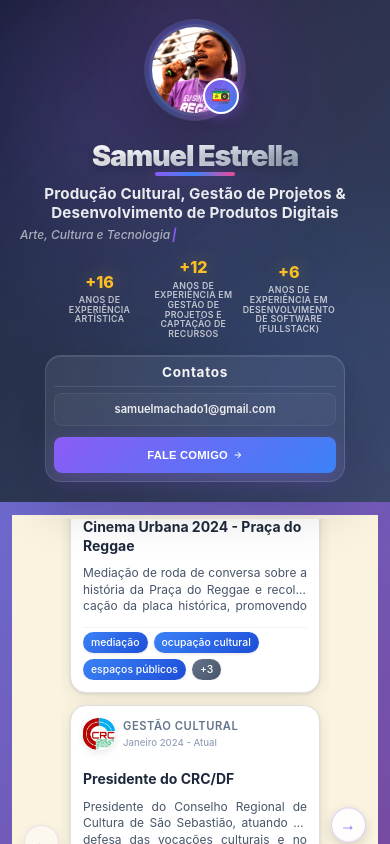
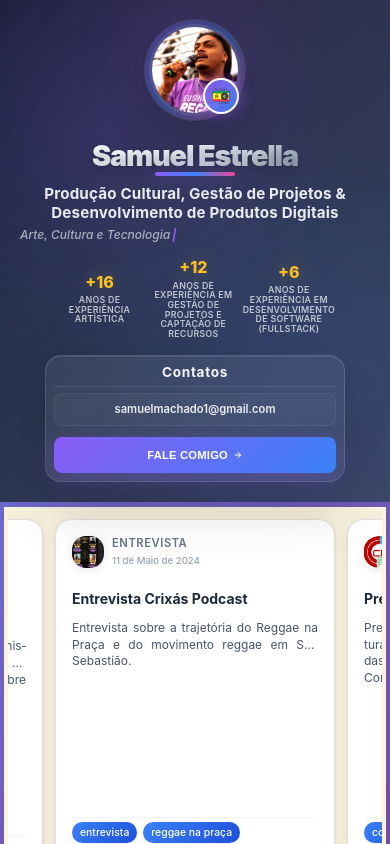
Before and after one commit to samuelmachado1/portifolioCultural, a React (Vite) app: page / in a window 390 px wide. Built offline with nearby package versions, Linux system fonts and the light colour scheme.

Commit message:
feat: adding new experiences and update layout to mobile

```diff
--- a/src/components/Board/Board.css
+++ b/src/components/Board/Board.css
@@ -101,7 +101,6 @@
   position: relative;
   display: flex;
   align-items: center;
-  justify-content: center;
   width: 100%;
   max-width: 100vw;
   margin: 0;
@@ -166,7 +165,7 @@
   user-select: none;
   overflow-x: auto;
   overflow-y: hidden;
-  scroll-snap-type: x mandatory;
+  scroll-snap-type: x proximity;
   -webkit-overflow-scrolling: touch;
   scrollbar-width: thin;
   scrollbar-color: rgba(139, 92, 246, 0.3) transparent;
@@ -199,7 +198,7 @@
   width: 270px;
   min-width: 270px;
   max-width: 270px;
-  scroll-snap-align: center;
+  scroll-snap-align: start;
 }
 
 .timeline-card-container::-webkit-scrollbar {
@@ -222,18 +221,21 @@
 
 @media (max-width: 768px) {
   .board {
-    min-height: 400px;
-    padding: 0.5rem;
+    padding: 0.25rem;
+    margin: 4px;
+    overflow-x: hidden;
+    overflow-y: visible;
+    justify-content: flex-start;
   }
 
   .timeline-header {
-    margin-bottom: 1rem;
+    margin-bottom: 0.5rem;
     text-align: center;
   }
 
   .timeline-title {
-    font-size: 1.5rem;
-    margin-bottom: 8px;
+    font-size: 1.3rem;
+    margin-bottom: 4px;
   }
 
   .timeline-navigation {
@@ -241,21 +243,73 @@
     width: 100%;
     max-width: 100vw;
     margin: 0;
-    padding: 0 50px;
+    padding: 0;
     box-sizing: border-box;
-    overflow: hidden;
+    overflow: visible;
   }
 
   .timeline-card-container {
-    gap: 1rem;
-    padding: 1rem 0.5rem;
+    gap: 16px;
+    padding: 12px 8px;
     max-width: 100vw;
-    scrollbar-width: none;
-    -ms-overflow-style: none;
+    overflow-x: auto !important;
+    overflow-y: hidden !important;
+    scrollbar-width: thin;
+    -ms-overflow-style: auto;
+    scroll-padding-left: 8px;
+    flex-direction: row !important;
+    flex-wrap: nowrap !important;
   }
 
   .timeline-card-container::-webkit-scrollbar {
+    height: 4px;
+  }
+
+  .timeline-card-container .timeline-card {
+    width: 260px;
+    min-width: 260px;
+    max-width: 260px;
+  }
+
+  .timeline-nav-button {
     display: none;
+  }
+}
+
+@media (max-width: 480px) {
+  .board {
+    padding: 0.25rem;
+    margin: 2px;
+    justify-content: flex-start;
+  }
+
+  .timeline-header {
+    margin-bottom: 0.25rem;
+  }
+
+  .timeline-title {
+    font-size: 1.2rem;
+    margin-bottom: 2px;
+  }
+
+  .timeline-navigation {
+    width: 100%;
+    max-width: 100vw;
+    margin: 0;
+    padding: 0;
+    box-sizing: border-box;
+    overflow: visible;
+  }
+
+  .timeline-card-container {
+    padding: 6px 4px;
+    padding-top: 8px;
+    gap: 12px;
+    scroll-padding-left: 4px;
+    overflow-x: auto !important;
+    overflow-y: hidden !important;
+    flex-direction: row !important;
+    flex-wrap: nowrap !important;
   }
 
   .timeline-card-container .timeline-card {
@@ -265,93 +319,25 @@
   }
 
   .timeline-nav-button {
-    width: 40px;
-    height: 40px;
-    font-size: 1.2em;
-    background: rgba(255, 255, 255, 0.9);
-    border: 2px solid rgba(139, 92, 246, 0.3);
-    color: #8b5cf6;
-    box-shadow: 0 4px 12px rgba(0, 0, 0, 0.15);
-  }
-
-  .timeline-nav-button:hover {
-    background: rgba(139, 92, 246, 0.1);
-    border-color: rgba(139, 92, 246, 0.5);
-    transform: translateY(-50%) scale(1.05);
-  }
-
-  .timeline-nav-button:disabled {
-    opacity: 0.3;
-    cursor: not-allowed;
-  }
-
-  .timeline-nav-left {
-    left: 0.5rem;
-  }
-
-  .timeline-nav-right {
-    right: 0.5rem;
-  }
-}
-
-@media (max-width: 480px) {
-  .board {
-    min-height: 350px;
-    padding: 0.25rem;
-  }
-
-  .timeline-header {
-    margin-bottom: 0.75rem;
-  }
-
-  .timeline-title {
-    font-size: 1.3rem;
-    margin-bottom: 8px;
-  }
-
-  .timeline-navigation {
-    width: 100%;
-    max-width: 100vw;
-    margin: 0;
-    padding: 0 45px;
-    box-sizing: border-box;
-    overflow: hidden;
-  }
-
-  .timeline-card-container {
-    padding: 0.75rem 0.25rem;
-    gap: 0.75rem;
-  }
-
-  .timeline-card-container .timeline-card {
-    width: 250px;
-    min-width: 250px;
-    max-width: 250px;
-  }
-
-  .timeline-nav-button {
-    width: 35px;
-    height: 35px;
-    font-size: 1rem;
-    border-width: 1px;
-  }
-
-  .timeline-nav-left {
-    left: 0.5rem;
-  }
-
-  .timeline-nav-right {
-    right: 0.5rem;
+    display: none;
   }
 }
 
 @media (max-width: 768px) and (orientation: landscape) {
   .board {
-    min-height: 200px;
+    justify-content: flex-start;
+    padding: 0.25rem;
+    margin: 2px;
   }
 
   .timeline-card-container {
-    padding: 0.25rem 0.5rem;
+    padding: 6px 4px;
+    padding-top: 8px;
+    scroll-padding-left: 4px;
+    overflow-x: auto !important;
+    overflow-y: hidden !important;
+    flex-direction: row !important;
+    flex-wrap: nowrap !important;
   }
 }
 
@@ -402,21 +388,31 @@
 }
 
 @media (max-width: 360px) {
+  .board {
+    margin: 2px;
+  }
+
   .timeline-navigation {
-    padding: 0 40px;
+    padding: 0;
+  }
+
+  .timeline-card-container {
+    padding: 6px 4px;
+    padding-top: 8px;
+    scroll-padding-left: 4px;
+    overflow-x: auto !important;
+    overflow-y: hidden !important;
+    flex-direction: row !important;
+    flex-wrap: nowrap !important;
+  }
+
+  .timeline-card-container .timeline-card {
+    width: 260px;
+    min-width: 260px;
+    max-width: 260px;
   }
 
   .timeline-nav-button {
-    width: 30px;
-    height: 30px;
-    font-size: 0.9rem;
-  }
-
-  .timeline-nav-left {
-    left: 0.25rem;
-  }
-
-  .timeline-nav-right {
-    right: 0.25rem;
+    display: none;
   }
 }
--- a/src/components/Board/Board.tsx
+++ b/src/components/Board/Board.tsx
@@ -20,6 +20,15 @@ export const Board: React.FC<BoardProps> = ({
   const [dragStart, setDragStart] = useState<{ x: number; scrollLeft: number }>({ x: 0, scrollLeft: 0 });
 
   const timelineItems = houses.slice(0, 15);
+
+  // Garante que o scroll comece no início (primeiro card visível completo)
+  useEffect(() => {
+    const container = containerRef.current;
+    if (!container) return;
+
+    // Define scroll inicial para 0 (início)
+    container.scrollLeft = 0;
+  }, []);
 
   useEffect(() => {
     const container = containerRef.current;
@@ -97,14 +106,14 @@ export const Board: React.FC<BoardProps> = ({
   };
 
   const scrollLeft = () => {
-    if (containerRef.current) {
+    if (containerRef.current && window.innerWidth > 768) {
       const cardWidth = 320;
       containerRef.current.scrollBy({ left: -cardWidth, behavior: 'smooth' });
     }
   };
 
   const scrollRight = () => {
-    if (containerRef.current) {
+    if (containerRef.current && window.innerWidth > 768) {
       const cardWidth = 320;
       containerRef.current.scrollBy({ left: cardWidth, behavior: 'smooth' });
     }
--- a/src/components/TimelineCard/TimelineCard.css
+++ b/src/components/TimelineCard/TimelineCard.css
@@ -93,8 +93,8 @@
   flex-direction: row;
   overflow-x: auto;
   overflow-y: hidden;
-  padding: 20px 10px;       /* Padding maior para cards maiores */
-  gap: 20px;                /* Gap maior entre cards */
+  padding: 20px 10px;
+  gap: 20px;
   width: 100%;
   max-width: 100%;
   box-sizing: border-box;
@@ -102,13 +102,14 @@
   z-index: 2;
   flex-wrap: nowrap;
   justify-content: flex-start;
-  align-items: stretch;     /* Cards com altura uniforme */
+  align-items: stretch;
   scroll-behavior: smooth;
-  scrollbar-width: thin;    /* Mostra scrollbar fina */
+  scrollbar-width: thin;
   scrollbar-color: rgba(0,0,0,0.3) rgba(0,0,0,0.1);
   cursor: grab;
   user-select: none;
-  min-height: 450px;        /* Aumentado em 25px (350px + 25px) */
+  min-height: 450px;
+  scroll-snap-type: x proximity;
 }
 
 .timeline-card-container:active {
@@ -140,12 +141,14 @@
   background-color: #ffffff;
   border: 1px solid #e0e0e0;
   border-radius: 16px;
-  padding: 22px;              /* Aumentado em 2px (20px + 2px) */
-  min-width: 280px;           /* Aumentado em 20px (260px + 20px) */
-  max-width: 300px;           /* Aumentado em 20px (280px + 20px) */
-  width: 290px;               /* Aumentado em 20px (270px + 20px) */
-  min-height: 365px;          /* Aumentado em 25px (340px + 25px) */
-  max-height: 445px;          /* Aumentado em 25px (420px + 25px) */
+  padding: 22px;
+  min-width: 280px;
+  max-width: 300px;
+  width: 290px;
+  min-height: 365px;
+  max-height: 445px;
+  flex-shrink: 0;
+  scroll-snap-align: start;
   box-shadow:
     0 4px 20px rgba(0,0,0,0.08),
     0 1px 3px rgba(0,0,0,0.1);
@@ -594,16 +597,17 @@
   }
 }
 
-/* Mobile landscape */
+/* Tablets e Mobile landscape */
 @media (max-width: 768px) {
   .timeline-card {
-    width: 240px;
-    min-width: 220px;
+    width: 260px;
+    min-width: 260px;
     max-width: 260px;
-    padding: 14px;
+    padding: 16px;
     gap: 12px;
-    min-height: 260px;
-    max-height: 320px;
+    min-height: 380px;
+    max-height: 380px;
+    flex-shrink: 0;
   }
 
   .timeline-card-header {
@@ -646,20 +650,26 @@
 
   .timeline-card-container {
     padding: 12px 6px;
-    gap: 12px;
+    gap: 16px;
+    min-height: 420px;
+    overflow-x: auto !important;
+    overflow-y: hidden !important;
+    flex-direction: row !important;
+    flex-wrap: nowrap !important;
   }
 }
 
 /* Mobile portrait */
 @media (max-width: 480px) {
   .timeline-card {
-    width: 220px;
-    min-width: 200px;
-    max-width: 240px;
-    padding: 12px;
-    gap: 10px;
-    min-height: 240px;
-    max-height: 300px;
+    width: 280px;
+    min-width: 280px;
+    max-width: 280px;
+    padding: 16px;
+    gap: 12px;
+    min-height: 400px;
+    max-height: 400px;
+    flex-shrink: 0;
   }
 
   .timeline-card-header {
@@ -707,21 +717,27 @@
   }
 
   .timeline-card-container {
-    padding: 10px 4px;
-    gap: 10px;
+    padding: 12px 8px;
+    gap: 16px;
+    min-height: 420px;
+    overflow-x: auto !important;
+    overflow-y: hidden !important;
+    flex-direction: row !important;
+    flex-wrap: nowrap !important;
   }
 }
 
 /* Mobile muito pequeno */
 @media (max-width: 360px) {
   .timeline-card {
-    width: 200px;
-    min-width: 180px;
-    max-width: 220px;
-    padding: 10px;
-    gap: 8px;
-    min-height: 220px;
-    max-height: 280px;
+    width: 260px;
+    min-width: 260px;
+    max-width: 260px;
+    padding: 14px;
+    gap: 10px;
+    min-height: 380px;
+    max-height: 380px;
+    flex-shrink: 0;
   }
 
   .timeline-card-header {
@@ -767,4 +783,14 @@
     font-size: 0.6rem;
     padding: 3px 6px;
   }
+
+  .timeline-card-container {
+    padding: 12px 8px;
+    gap: 16px;
+    min-height: 400px;
+    overflow-x: auto !important;
+    overflow-y: hidden !important;
+    flex-direction: row !important;
+    flex-wrap: nowrap !important;
+  }
 }
--- a/src/data/portfolio.ts
+++ b/src/data/portfolio.ts
@@ -664,6 +664,77 @@ const portfolioData = {
       },
     },
     {
+      id: "entrevista-crixas-podcast",
+      type: "experience",
+      position: { x: 30, y: 48 },
+      data: {
+        title: "Entrevista Crixás Podcast",
+        date: "11 de Maio de 2024",
+        description:
+          "Entrevista sobre a trajetória do Reggae na Praça e do movimento reggae em São Sebastião.",
+        fullDescription:
+          "Concedi entrevista ao Crixás Podcast para compartilhar a trajetória completa do projeto Reggae na Praça e a história do movimento reggae em São Sebastião. Durante a conversa, relatei os desafios enfrentados, as conquistas alcançadas ao longo dos anos, e como o projeto se tornou um marco cultural na região, promovendo não apenas a música reggae, mas também a ocupação cultural de espaços públicos e o fortalecimento da comunidade local. A entrevista explora desde os primórdios do movimento até os dias atuais, destacando a importância da persistência, da gestão cultural profissional e do impacto social que o reggae trouxe para São Sebastião.",
+        flyerUrl: getPublicAssetPath(
+          "assets/crixas_podcast/post_crixas_podcast.png"
+        ),
+        tags: [
+          "entrevista",
+          "reggae na praça",
+          "movimento reggae",
+          "história cultural",
+          "podcast",
+          "memória",
+        ],
+        achievements: [
+          "Registro da história do Reggae na Praça",
+          "Compartilhamento da trajetória do movimento reggae",
+          "Divulgação da cultura reggae de São Sebastião",
+          "Preservação da memória cultural",
+        ],
+        skills: [
+          "Comunicação",
+          "Storytelling",
+          "Representação cultural",
+          "Memória histórica",
+        ],
+        socialLinks: {
+          video: "https://www.youtube.com/embed/LvRAUPJ5Cp4?start=5713",
+          youtube: "https://www.youtube.com/watch?v=LvRAUPJ5Cp4&t=5713s",
+          corte1: "https://www.instagram.com/p/C7KbDZJLhYr/embed",
+          corte2: "https://www.instagram.com/p/C7KbSI_r5ER/embed",
+          corte3: "https://www.instagram.com/p/C7Kbqk5rqlk/embed",
+        },
+        links: [
+          {
+            title: "Episódio Completo no YouTube",
+            url: "https://www.youtube.com/watch?v=LvRAUPJ5Cp4&t=5713s",
+          },
+          {
+            title: "Corte 1 - Instagram",
+            url: "https://www.instagram.com/p/C7KbDZJLhYr/",
+          },
+          {
+            title: "Corte 2 - Instagram",
+            url: "https://www.instagram.com/p/C7KbSI_r5ER/",
+          },
+          {
+            title: "Corte 3 - Instagram",
+            url: "https://www.instagram.com/p/C7Kbqk5rqlk/",
+          },
+        ],
+        eventPhotos: [
+          getPublicAssetPath("assets/crixas_podcast/post_crixas_podcast.png"),
+        ],
+      },
+      style: {
+        size: "large",
+        theme: "Entrevista",
+        icon: getPublicAssetPath(
+          "assets/crixas_podcast/post_crixas_podcast.png"
+        ),
+      },
+    },
+    {
       id: "omb-registro",
       type: "milestone",
       position: { x: 35, y: 30 },
```
Also changed, not shown: src/components/FilterBar/FilterBar.css (+9 -3 lines), src/components/Modal/Modal.tsx (+58 -1 lines), public/assets/crixas_podcast/post_crixas_podcast.png (added).
